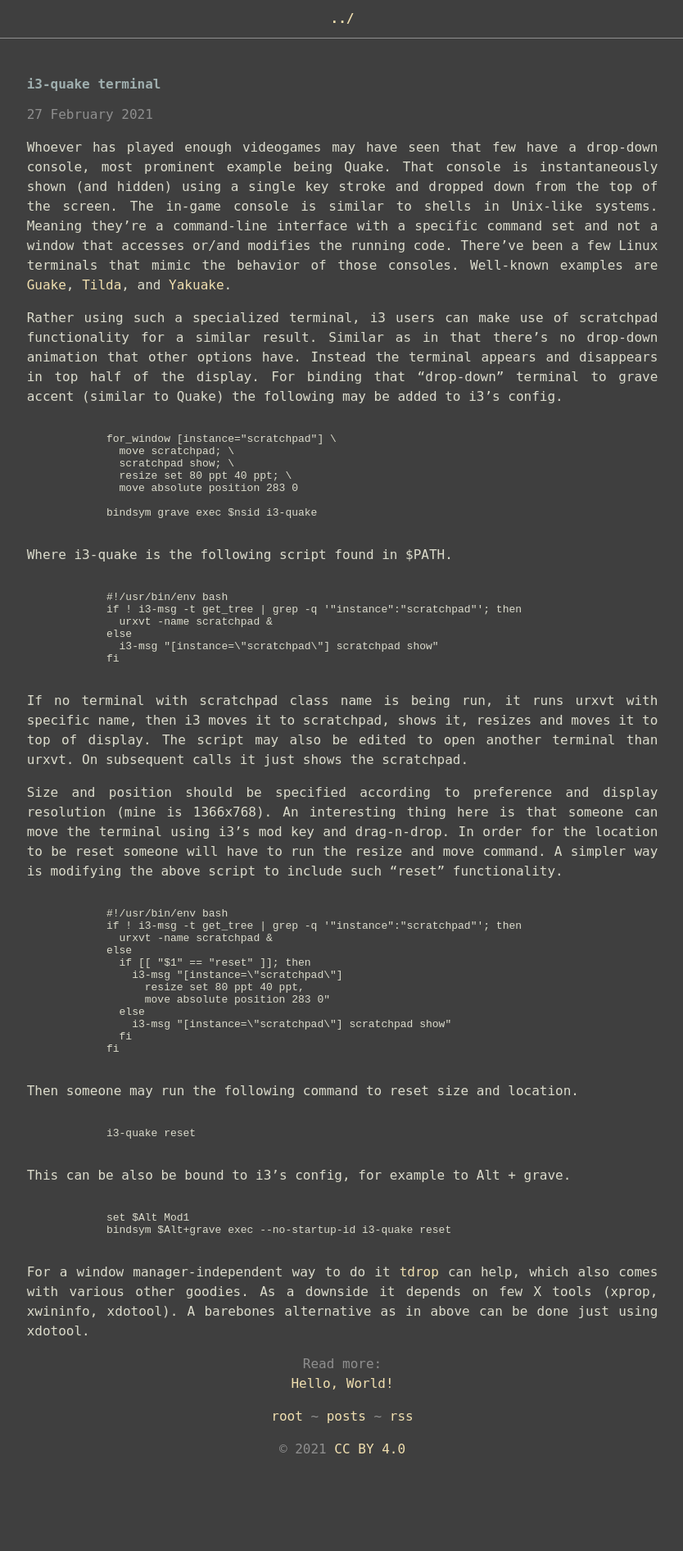
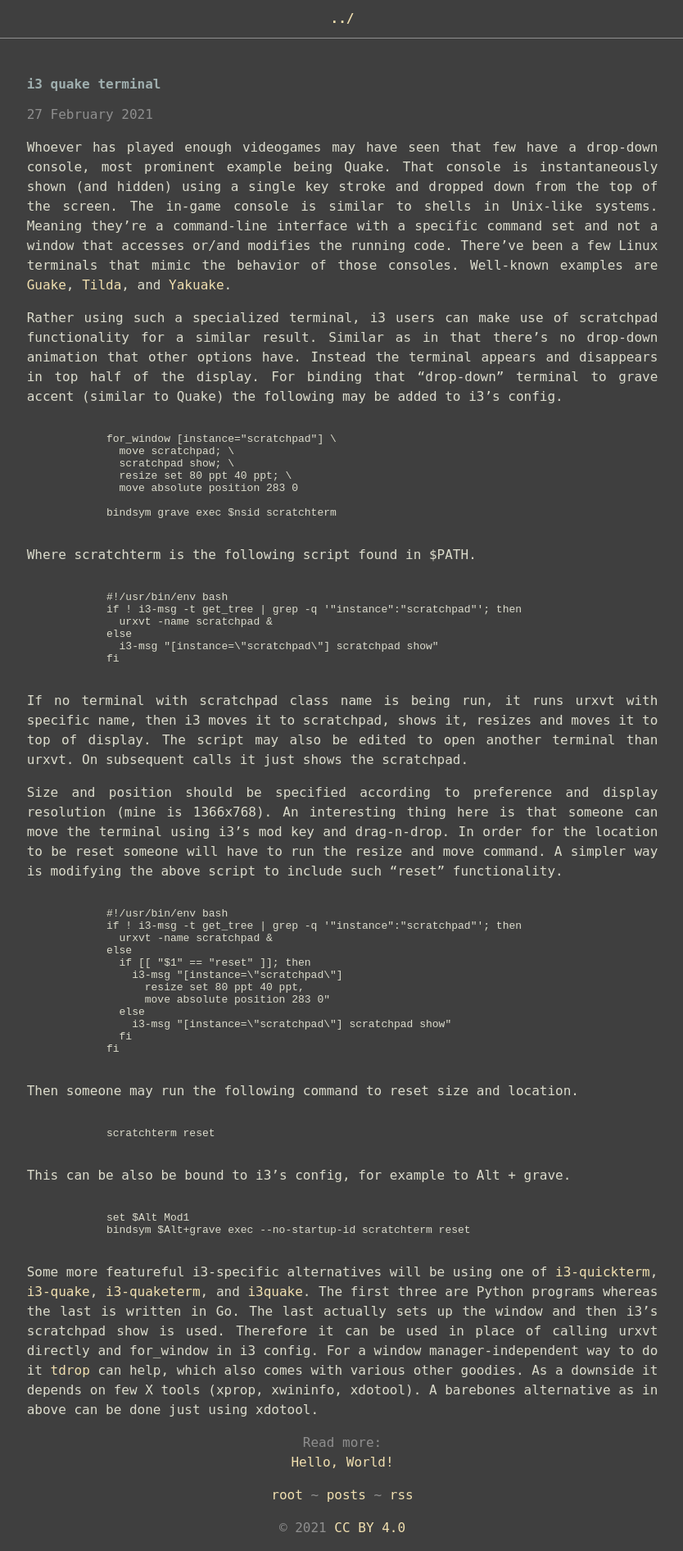
Before and after one commit to konfou/konfou.github.io, a Jekyll site: the page built from _posts/2021-02-27-i3-quake-terminal.md, in a window 1280 px wide. Shown: the whole page at 82% size, without its empty margins (222-1056 px from the left). Built offline with Jekyll 4.4.1, drawn with Linux system fonts in a browser that asks for light colours; before the commit the page ends 1796 px from its top, so only the background shows below that.

Commit message:
i3-quake-terminal: add some alts

````diff
--- a/_posts/2021-02-27-i3-quake-terminal.md
+++ b/_posts/2021-02-27-i3-quake-terminal.md
@@ -1,6 +1,6 @@
 ---
 layout: post
-title: i3-quake terminal
+title: i3 quake terminal
 ---
 Whoever has played enough videogames may have seen that few have a
 drop-down console, most prominent example being Quake.  That console is
@@ -25,9 +25,9 @@ for_window [instance="scratchpad"] \
   resize set 80 ppt 40 ppt; \
   move absolute position 283 0
 
-bindsym grave exec $nsid i3-quake
+bindsym grave exec $nsid scratchterm
 ```
-Where i3-quake is the following script found in $PATH.
+Where scratchterm is the following script found in $PATH.
 ```
 #!/usr/bin/env bash
 if ! i3-msg -t get_tree | grep -q '"instance":"scratchpad"'; then
@@ -64,20 +64,29 @@ fi
 ```
 Then someone may run the following command to reset size and location.
 ```
-i3-quake reset
+scratchterm reset
 ```
 This can be also be bound to i3's config, for example to Alt + grave.
 ```
 set $Alt Mod1
-bindsym $Alt+grave exec --no-startup-id i3-quake reset
+bindsym $Alt+grave exec --no-startup-id scratchterm reset
 ```
 
-For a window manager-independent way to do it [tdrop][] can help, which
-also comes with various other goodies.  As a downside it depends on few
-X tools (xprop, xwininfo, xdotool).  A barebones alternative as in above
-can be done just using xdotool.
+Some more featureful i3-specific alternatives will be using one of
+[i3-quickterm][], [i3-quake][], [i3-quaketerm][], and [i3quake][].  The
+first three are Python programs whereas the last is written in Go.  The
+last actually sets up the window and then i3's scratchpad show is used.
+Therefore it can be used in place of calling urxvt directly and
+for_window in i3 config.  For a window manager-independent way to do it
+[tdrop][] can help, which also comes with various other goodies.  As a
+downside it depends on few X tools (xprop, xwininfo, xdotool).  A
+barebones alternative as in above can be done just using xdotool.
 
 [Guake]: http://guake-project.org/
 [Tilda]: https://github.com/lanoxx/tilda
 [Yakuake]: https://invent.kde.org/utilities/yakuake
 [tdrop]: https://github.com/noctuid/tdrop
+[i3-quickterm]: https://github.com/lbonn/i3-quickterm
+[i3-quake]: https://github.com/NearHuscarl/i3-quake
+[i3-quaketerm]: https://github.com/gawen947/i3-quaketerm
+[i3quake]: https://hg.sr.ht/~ser/i3quake
````
